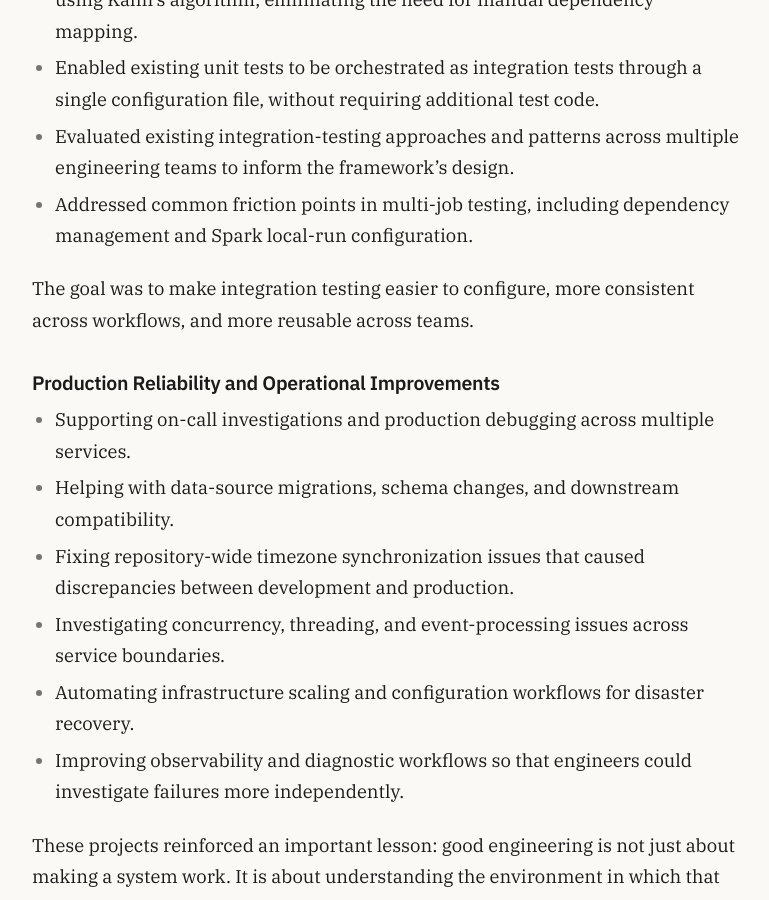
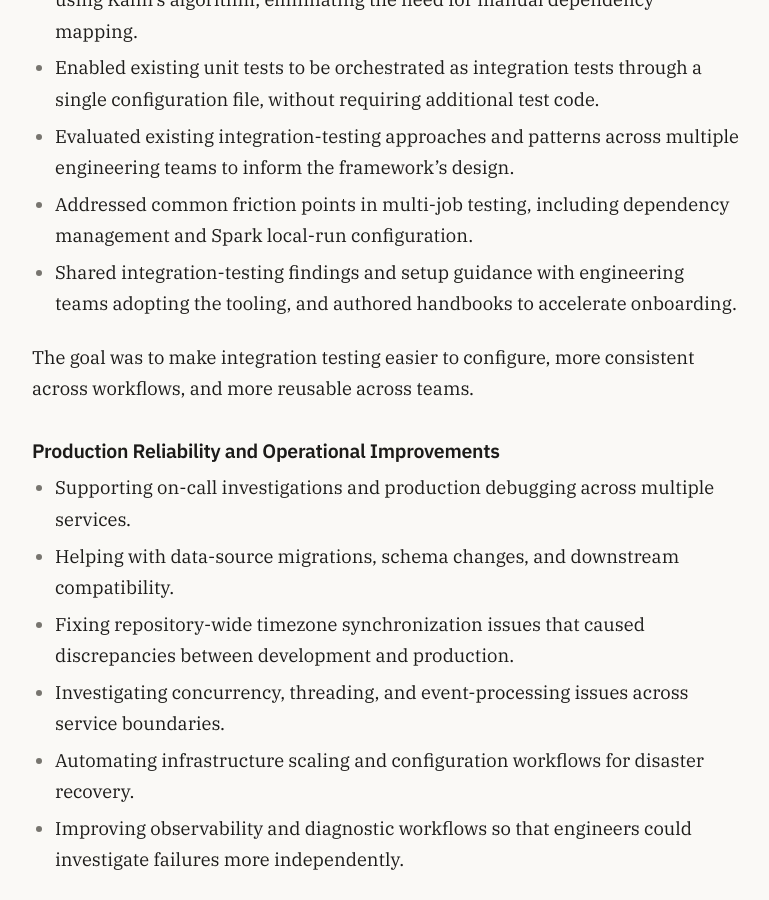
Before and after one commit to NAYCal/NAYCal.github.io, a Jekyll site: the page built from _posts/2026-10-12-reflecting-on-2-5-years-at-walmart-global-tech.md, in a window 1280 px wide and 900 px high, scrolled down 4902 px. Shown: the whole window, without its empty margins (247-1016 px from the left). Built offline with Jekyll 4.4.1, drawn with Linux system fonts in a browser that asks for light colours.

Commit message:
Update 2026-10-12-reflecting-on-2-5-years-at-walmart-global-tech.md

```diff
--- a/_posts/2026-10-12-reflecting-on-2-5-years-at-walmart-global-tech.md
+++ b/_posts/2026-10-12-reflecting-on-2-5-years-at-walmart-global-tech.md
@@ -101,6 +101,7 @@ I designed a reusable, configuration-driven integration-testing framework to sim
 - Enabled existing unit tests to be orchestrated as integration tests through a single configuration file, without requiring additional test code.
 - Evaluated existing integration-testing approaches and patterns across multiple engineering teams to inform the framework's design.
 - Addressed common friction points in multi-job testing, including dependency management and Spark local-run configuration.
+- Shared integration-testing findings and setup guidance with engineering teams adopting the tooling, and authored handbooks to accelerate onboarding.
 
 The goal was to make integration testing easier to configure, more consistent across workflows, and more reusable across teams.
 
```
